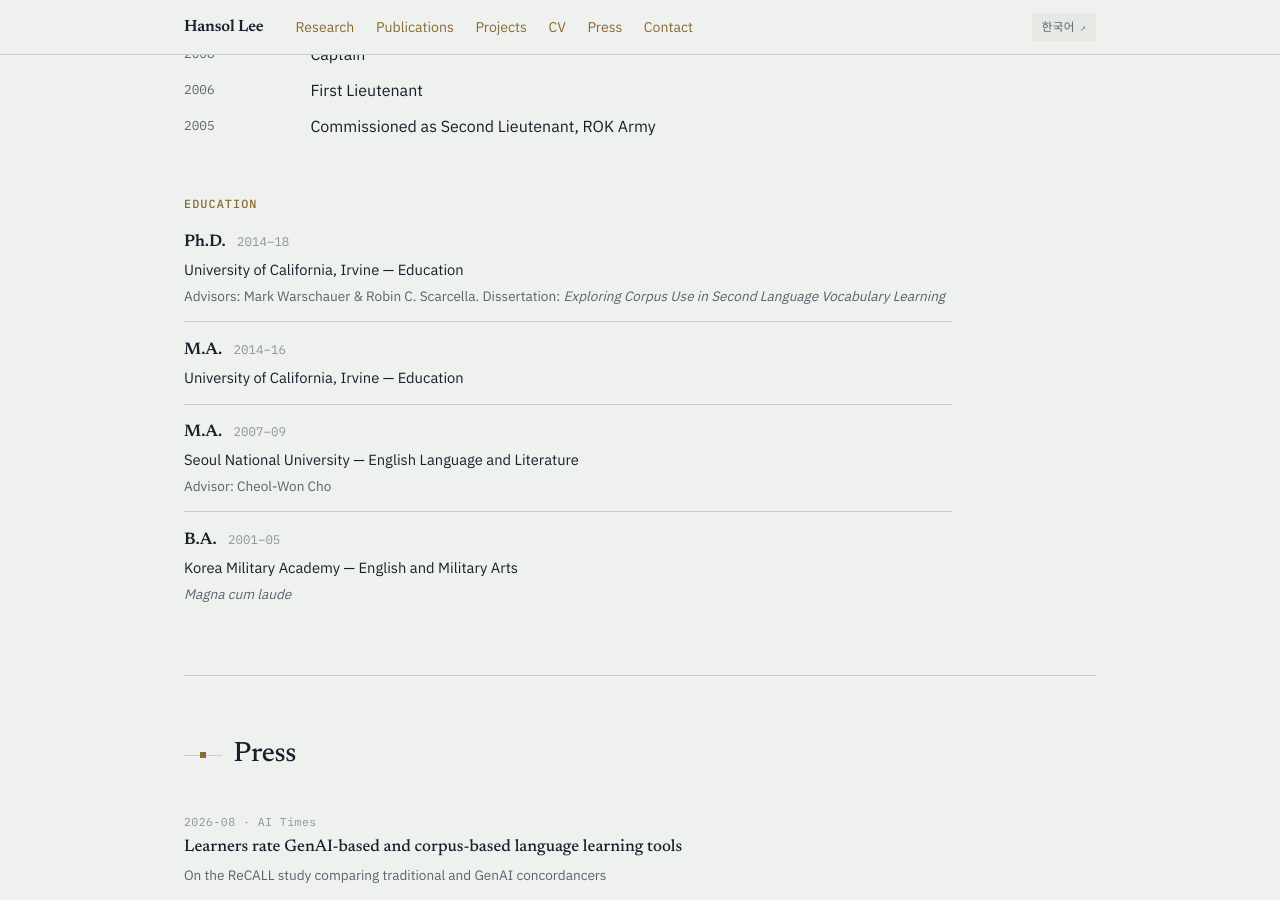
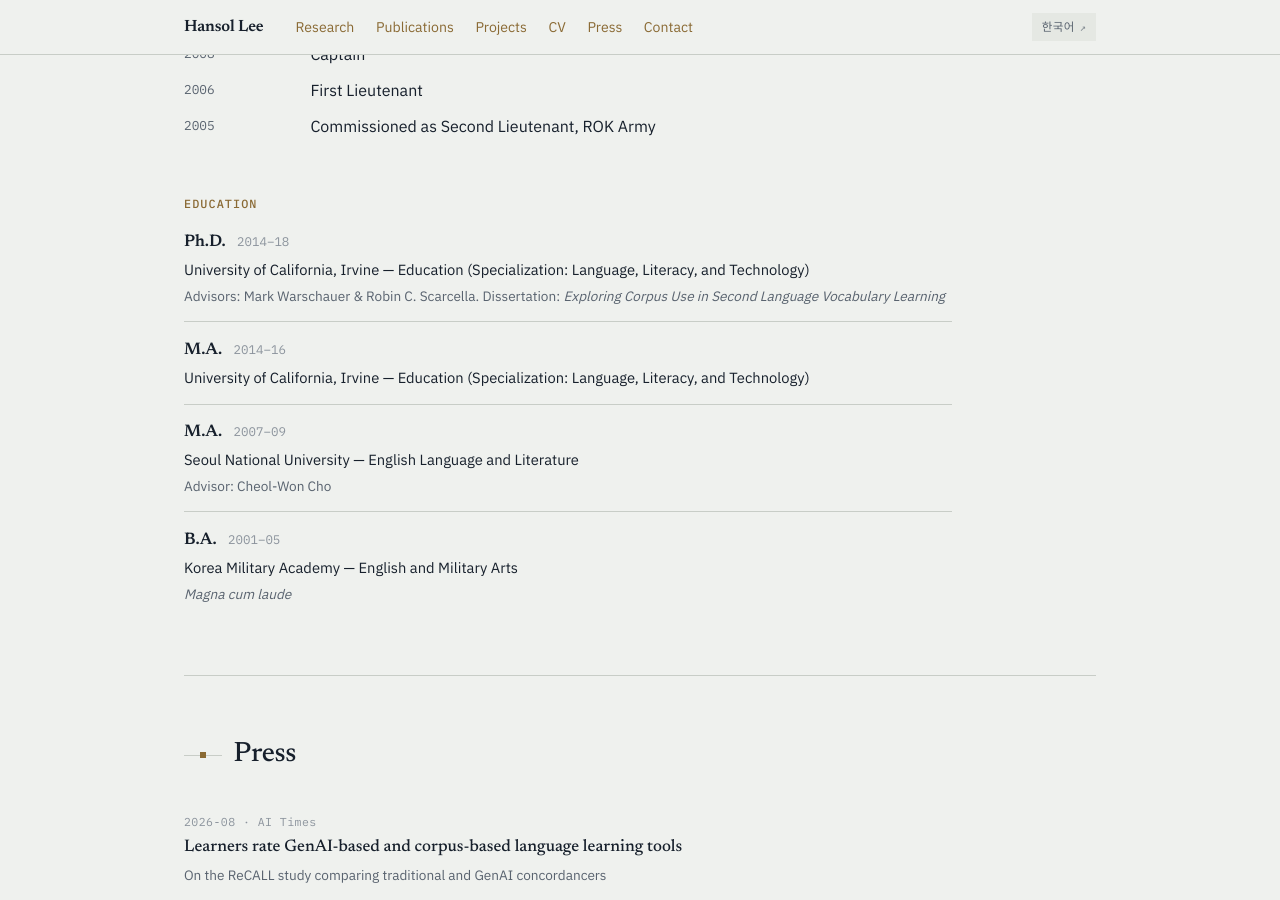
Before and after one commit to hansol6461/hansol6461.github.io, a Jekyll site: the page built from index.html, in a window 1280 px wide and 900 px high, scrolled down 15332 px. Built offline with Jekyll 4.4.1, drawn with Linux system fonts in a browser that asks for light colours; some web fonts are replaced.

Commit message:
Add UC Irvine specialization (Language, Literacy, and Technology)

```diff
--- a/_data/cv.yml
+++ b/_data/cv.yml
@@ -65,8 +65,8 @@ education:
     period: "2014–18"
     school_en: "University of California, Irvine"
     school_ko: "캘리포니아대학교 어바인"
-    field_en: "Education"
-    field_ko: "교육학"
+    field_en: "Education (Specialization: Language, Literacy, and Technology)"
+    field_ko: "교육학(세부전공: 언어, 리터러시, 테크놀로지)"
     note_en: "Advisors: Mark Warschauer & Robin C. Scarcella. Dissertation: <em>Exploring Corpus Use in Second Language Vocabulary Learning</em>"
     note_ko: "지도교수: Mark Warschauer, Robin C. Scarcella. 학위논문: <em>Exploring Corpus Use in Second Language Vocabulary Learning</em>"
   - degree_en: "M.A."
@@ -74,8 +74,8 @@ education:
     period: "2014–16"
     school_en: "University of California, Irvine"
     school_ko: "캘리포니아대학교 어바인"
-    field_en: "Education"
-    field_ko: "교육학"
+    field_en: "Education (Specialization: Language, Literacy, and Technology)"
+    field_ko: "교육학(세부전공: 언어, 리터러시, 테크놀로지)"
     note_en: ""
     note_ko: ""
   - degree_en: "M.A."
```
